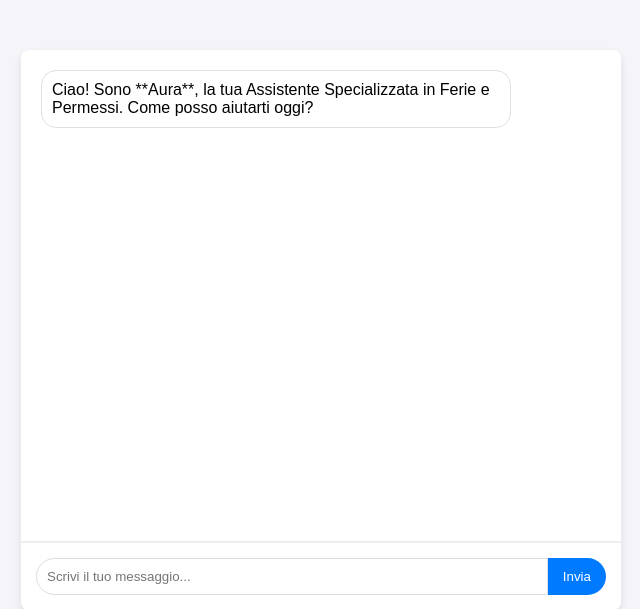
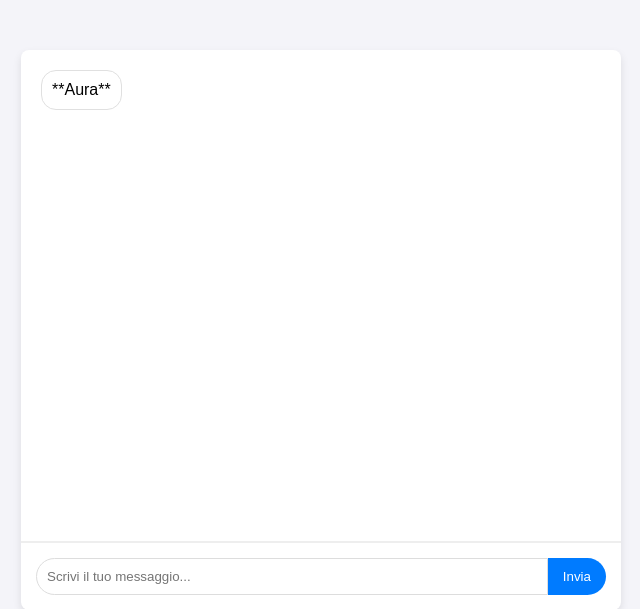
Before and after one commit to biagiodebellis-ui/Gemini-Chatbot-API, a Flask app: template templates/index.html in a window 1280 px wide. Shown: the top 609 px of the page, without its empty margins (319-959 px from the left). Run offline with Flask 3, Linux system fonts and the light colour scheme; the template is opened without the code that fills it, so the values that code supplies are empty.

Commit message:
Simplify bot message to display only name
Updated the bot message to only display the name 'Aura'.

```diff
--- a/templates/index.html
+++ b/templates/index.html
@@ -21,7 +21,7 @@
 <body>
     <div class="chat-container">
         <div class="chat-messages" id="chat-messages">
-            <div class="message bot-message">Ciao! Sono **Aura**, la tua Assistente Specializzata in Ferie e Permessi. Come posso aiutarti oggi?</div>
+            <div class="message bot-message">**Aura**</div>
         </div>
         <div class="chat-input">
             <input type="text" id="user-input" placeholder="Scrivi il tuo messaggio..." onkeypress="if(event.keyCode == 13) sendMessage()">
```
